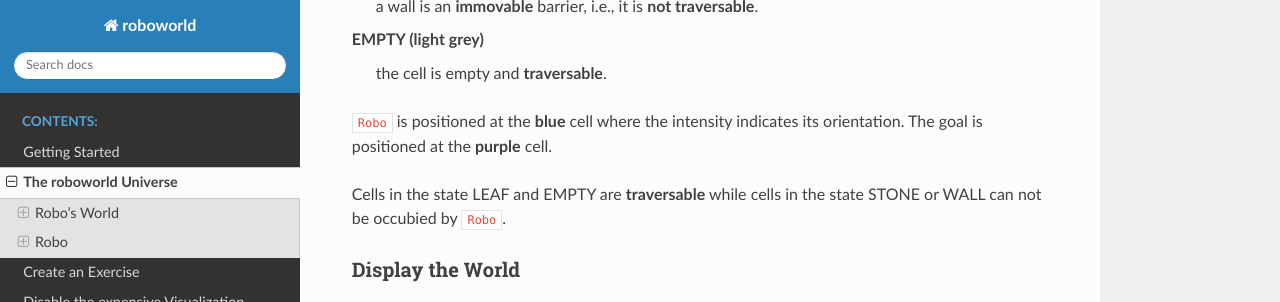
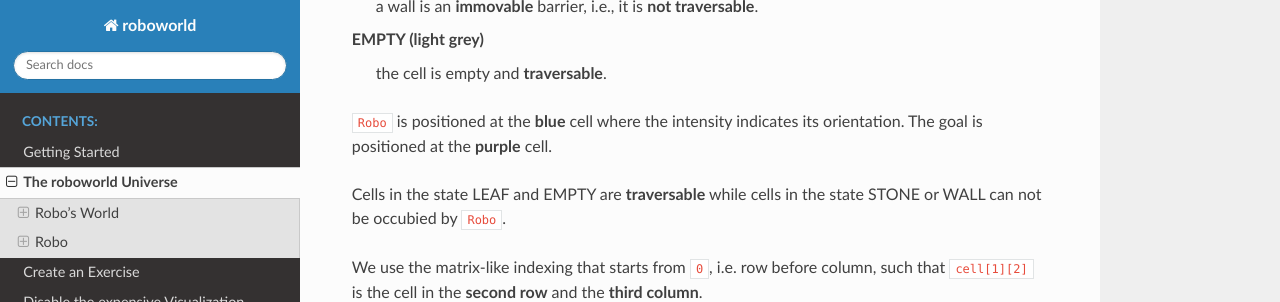
Before and after one commit to BZoennchen/robo-world, a Sphinx documentation site: the page built from docs/roboworld.rst, in a window 1280 px wide and 900 px high, scrolled down 975 px, cut to the strip 0-302 px from the top of the window. Built offline with Sphinx 7.4.7 and the Read the Docs theme 2.0.0, drawn with Linux system fonts in a browser that asks for light colours.

Commit message:
add explanation about indexing.

```diff
--- a/docs/roboworld.rst
+++ b/docs/roboworld.rst
@@ -32,6 +32,8 @@
 The goal is positioned at the **purple** cell.
 
 Cells in the state LEAF and EMPTY are **traversable** while cells in the state STONE or WALL can not be occubied by ``Robo``.
+
+We use the matrix-like indexing that starts from ``0``, i.e. row before column, such that ``cell[1][2]`` is the cell in the **second row** and the **third column**.
 
 Display the World
 ~~~~~~~~~~~~~~~~~~~~
```
